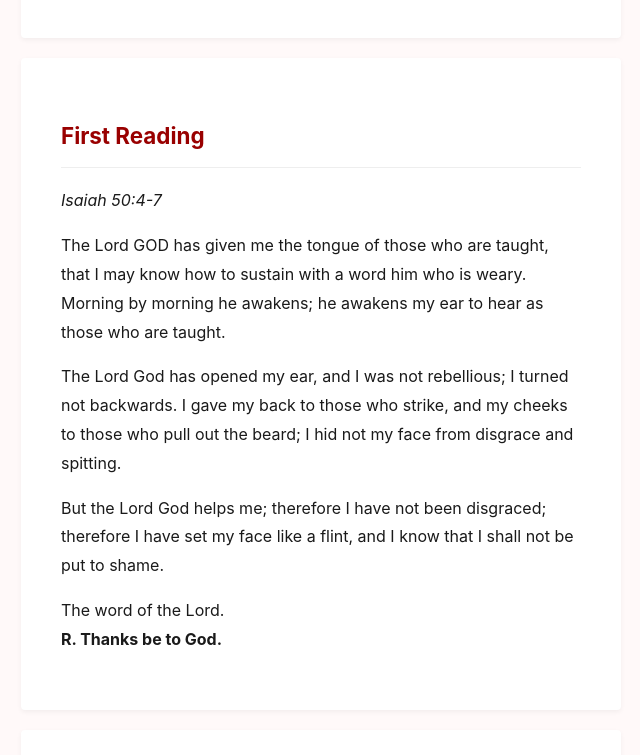
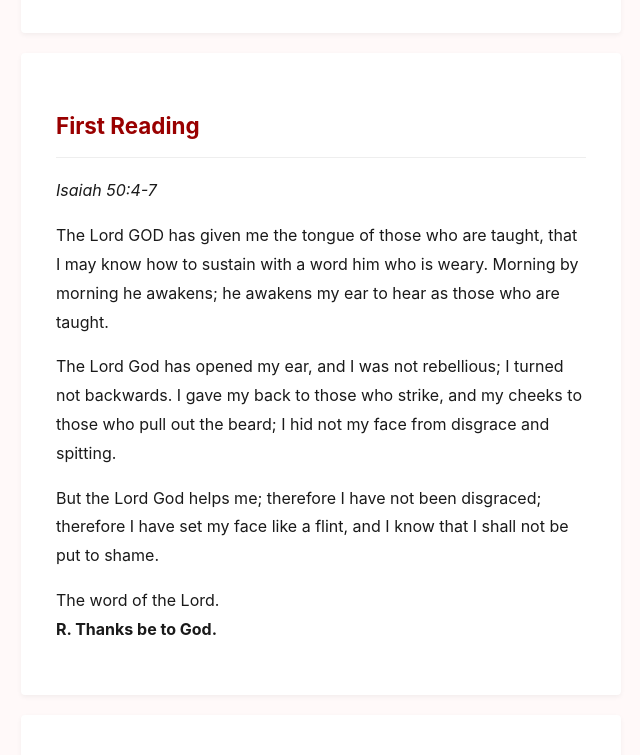
Before and after one commit to wibooncssr/HolyWeek, a plain HTML site: page index.html in a window 1280 px wide. Shown: the part 3205-3960 px from the top of the page, without its empty margins (319-959 px from the left). Drawn offline with Linux system fonts and the light colour scheme.

Commit message:
Update index.html

```diff
--- a/index.html
+++ b/index.html
@@ -30,7 +30,7 @@
         .container {
             max-width: 600px;
             margin: 0 auto;
-            padding: 15px;
+            padding: 10px;
         }
         section {
             background: var(--card-bg);
@@ -208,6 +208,7 @@
 
 
 <section id="passion">
+    <div class="container">
         <h2>The Passion of Our Lord</h2>
         <span class="reference">Matthew 27:11-54</span>
 
```
